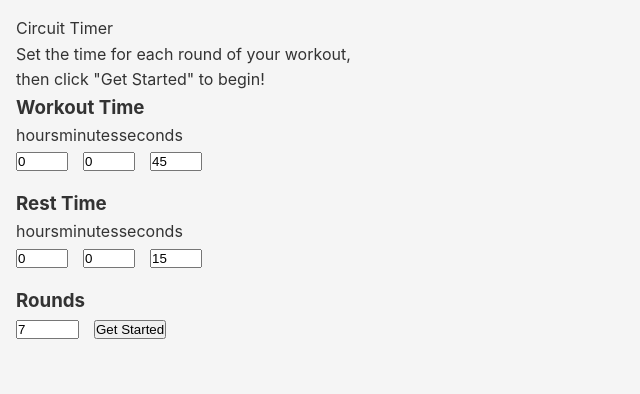
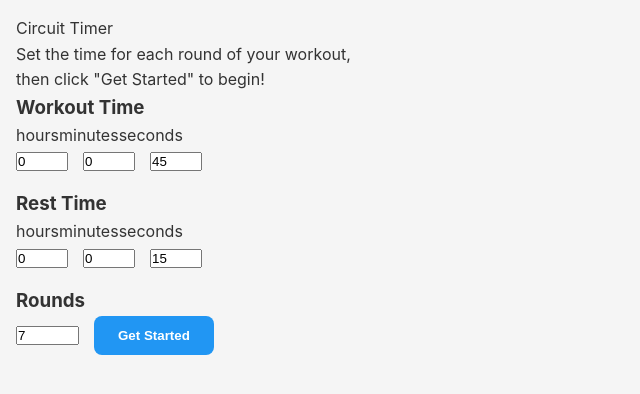
Before and after one commit to kellysdev/circuit-timer, a React (Vite) app: page / in a window 1280 px wide. Shown: the top 394 px of the page, without its empty margins (0-640 px from the left). Built offline with nearby package versions, Linux system fonts and the light colour scheme.

Commit message:
Update edit and get started button classNames

```diff
--- a/src/App.jsx
+++ b/src/App.jsx
@@ -238,7 +238,7 @@ function App() {
 
               <button
                 onClick={handleGetStarted}
-                className="get-started-button"
+                className="btn btn-edit"
               >Get Started</button>
 
             </div>
@@ -272,7 +272,7 @@ function App() {
             </div>
             <button
               onClick={() => setEditWorkout(true)}
-              className="edit-button"
+              className="btn btn-edit"
             >Edit Workout</button>
           </div>
         )}
```
